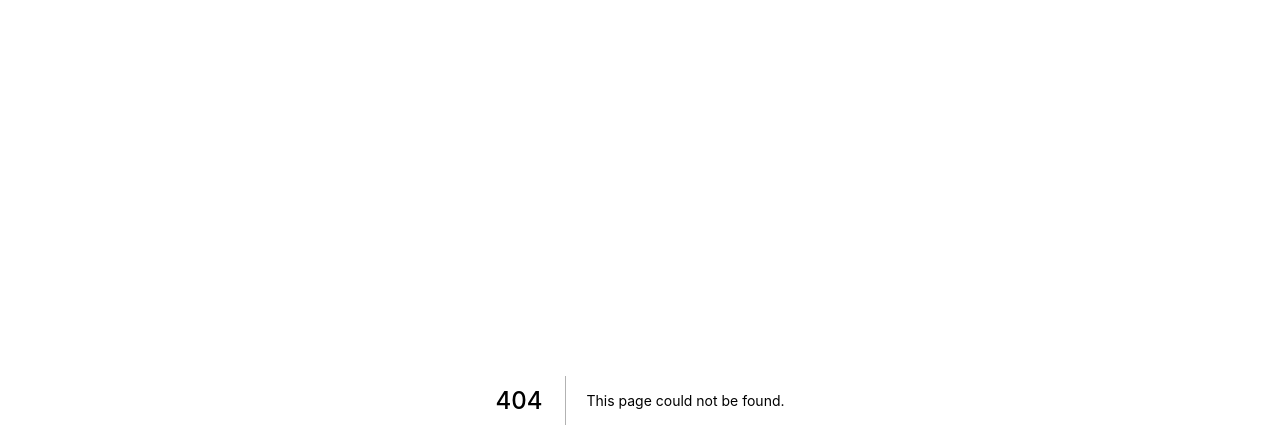
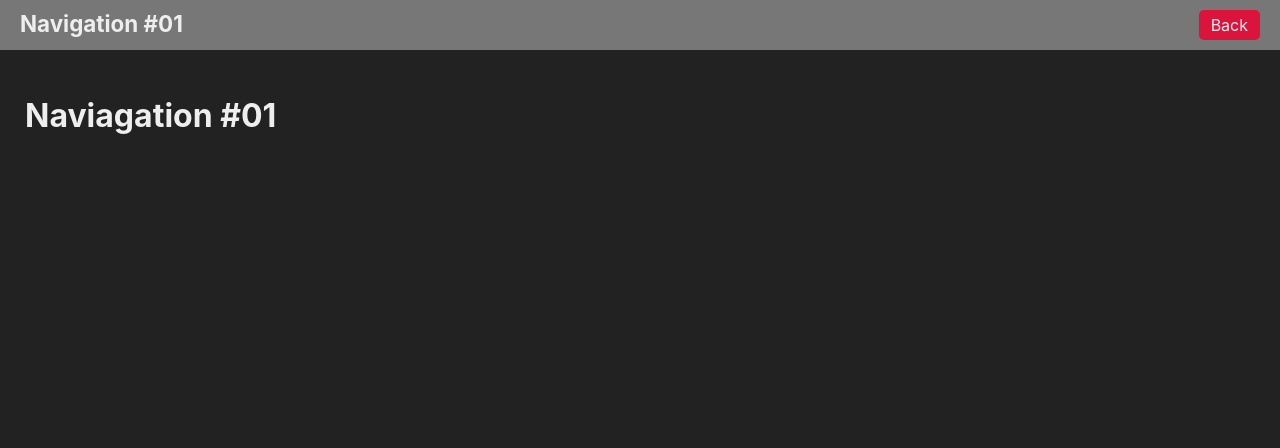
Before and after one commit to valberjr/nextjs-intensive, a Next.js app in the folder fundamentals/: page /navigation in a window 1280 px wide. Before the commit this address had no page. Shown: the top 448 px of the page. Built offline with nearby package versions, Linux system fonts and the light colour scheme.

Commit message:
simple navigation

```diff
--- a/fundamentals/src/pages/index.jsx
+++ b/fundamentals/src/pages/index.jsx
@@ -14,6 +14,7 @@ export default function Home() {
       <Navigator text='Stylish' destiny='/stylish' />
       <Navigator text='Example' destiny='/example' color='#9400d3' />
       <Navigator text='JSX' destiny='/jsx' color='crimson' />
+      <Navigator text='Navigation #01' destiny='/navigation' color='green' />
     </div>
   );
 }
--- /dev/null
+++ b/fundamentals/src/pages/navigation/index.jsx
@@ -0,0 +1,11 @@
+import Layout from '../../components/Layout';
+
+export default function Index() {
+  return (
+    <Layout title='Navigation #01'>
+      <div>
+        <h1>Naviagation #01</h1>
+      </div>
+    </Layout>
+  );
+}
--- a/fundamentals/src/styles/Navigator.module.css
+++ b/fundamentals/src/styles/Navigator.module.css
@@ -2,4 +2,5 @@
   padding: 30px;
   margin: 10px;
   border-radius: 8px;
+  cursor: pointer;
 }
```
